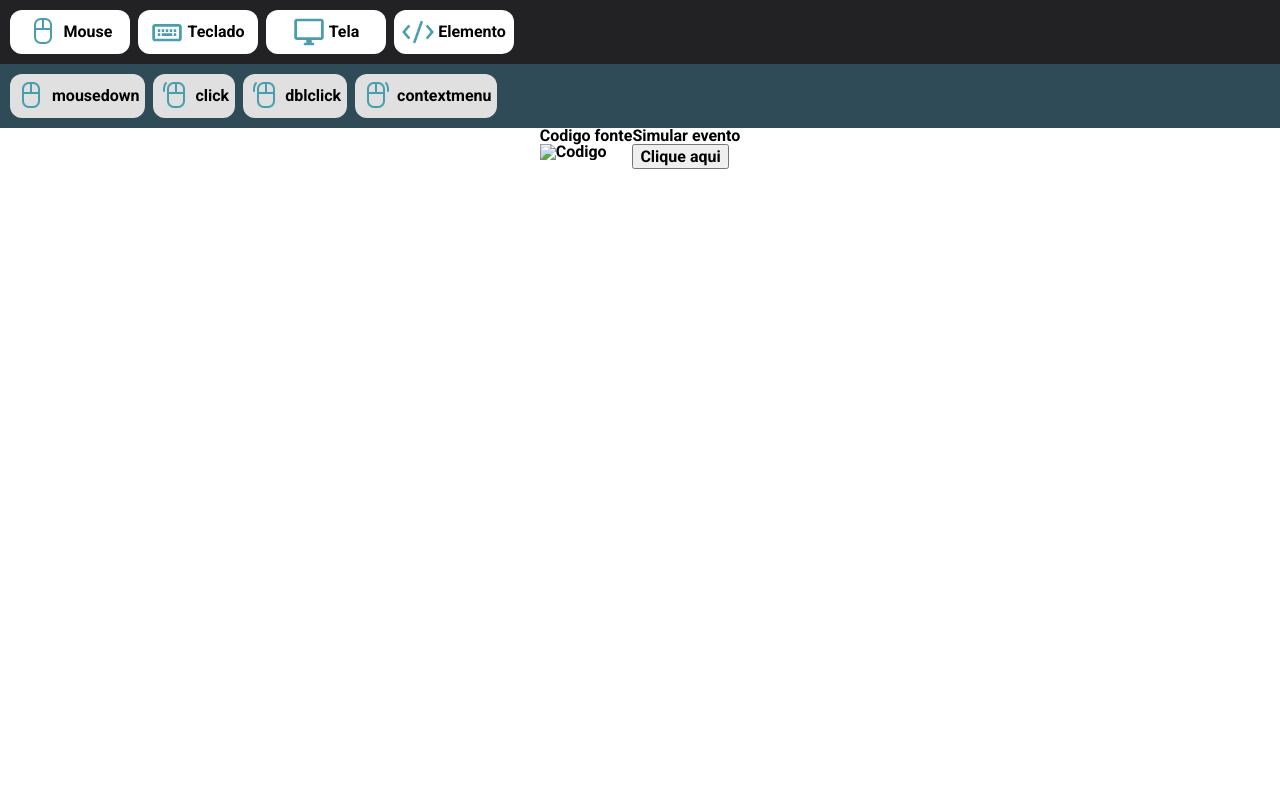
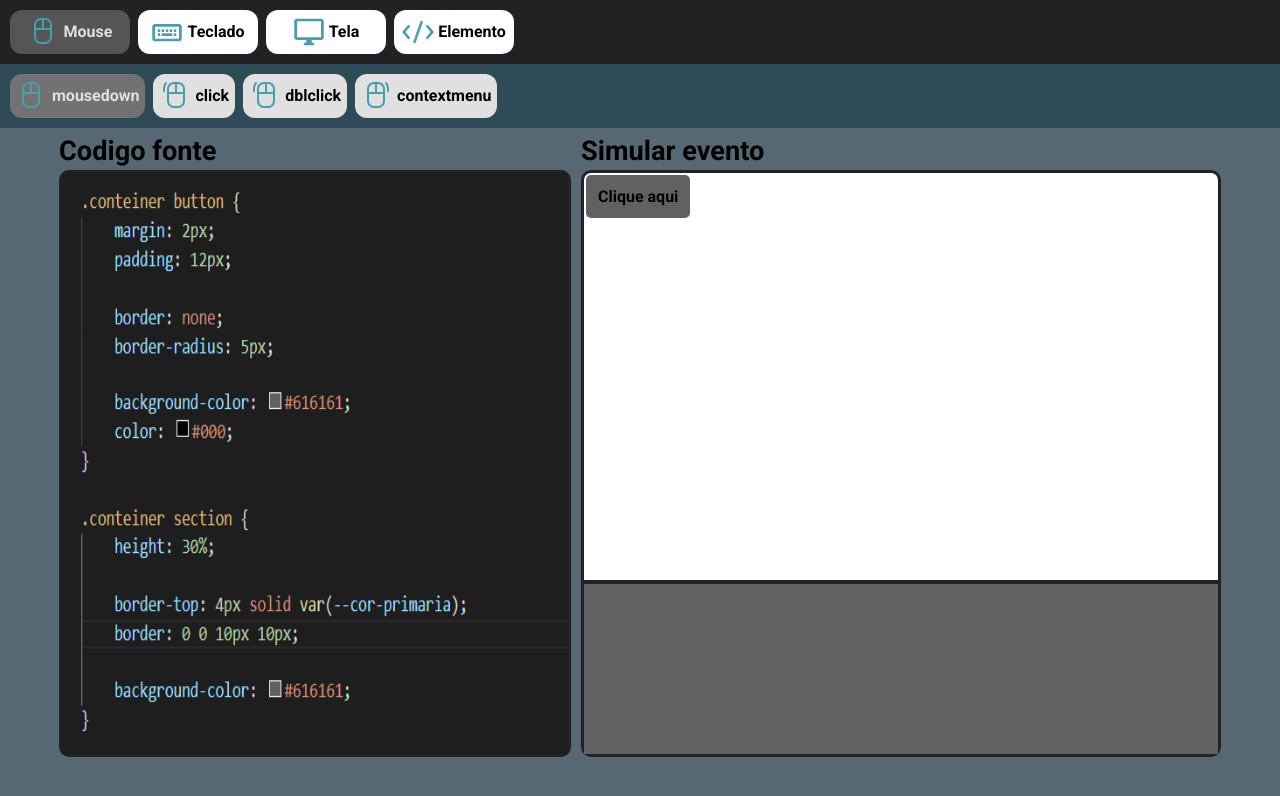
Before and after one commit to WillianBL99/POC_Event_Listener, a plain HTML site: page index.html in a window 1280 px wide. Drawn offline with Linux system fonts and the light colour scheme.

Commit message:
Implementará layout da interface principal

```diff
--- /dev/null
+++ b/css/mediaquery.css
@@ -0,0 +1,5 @@
+@media (min-width: 700px){
+    header nav {
+        overflow: hidden;
+    }
+}
--- a/css/style.css
+++ b/css/style.css
@@ -4,7 +4,6 @@
 
     font-family: 'Roboto', sans-serif;
     font-weight: 700;
-    font-size: 1rem;
 
     --cor-primaria: #222224;
     --cor-secundaria: #2F4B57;
@@ -13,6 +12,28 @@
     --desfoco: #e0e0e0;
 }
 
+
+/* --- Geral --- */
+html, body {
+    height: 100vh;
+    background-color: #576875;
+}
+
+button {
+    cursor: pointer;
+    font-size: 1rem;
+}
+
+button:hover {
+    color: var(--desfoco);
+}
+
+h1 {
+    font-size: 1.7rem;
+}
+
+
+/* --- Header --- */
 header {
     height: 8rem;
 
@@ -21,6 +42,8 @@ header {
 header nav {
     display: flex;
     align-items: center;
+
+    overflow: scroll;
 
     height: 50%;
     padding: 0 10px;
@@ -61,7 +84,77 @@ header img {
     margin-right: 4px;
 }
 
+
+/* --- Main --- */
 main {
     display: flex;
     justify-content: center;
+
+    height: calc(100% - (8rem + 10px));
+
+    padding-top: 10px;
 }
+
+
+section.dir{
+    width: 50%;
+    height: 100%;
+}
+
+section.esq {
+    width: 40%;
+    height: 100%;
+
+    margin-right: 10px;
+}
+
+section.esq img {
+    height: 100%;
+    background-color: #000;
+}
+
+.conteiner {
+    display: flex;
+    flex-direction: column;
+    justify-content: space-between;
+
+    height: 90%;
+
+    margin-top: 5px;
+
+    border: 3px solid var(--cor-primaria);
+    border-radius: 10px;
+
+    background-color: #fff;
+}
+
+.conteiner button {
+    margin: 2px;
+    padding: 12px;
+
+    border: none;
+    border-radius: 5px;
+
+    background-color: #616161;
+    color: #000;
+}
+
+.conteiner section {
+    height: 30%;
+
+    border-top: 4px solid var(--cor-primaria);
+    border: 0 0 10px 10px;
+
+    background-color: #616161;
+}
+
+/* --- Utilitarios --- */
+.main-btn-click {
+    background-color: #555555;
+    color: var(--desfoco);
+}
+
+nav:last-child .btn-click {
+    background-color: #727272;
+    color: var(--desfoco);
+}
--- a/index.html
+++ b/index.html
@@ -9,6 +9,7 @@
     <!-- css -->
     <link rel="stylesheet" href="./css/reset.css">
     <link rel="stylesheet" href="./css/style.css">
+    <link rel="stylesheet" href="./css/mediaquery.css">
     <!-- fonts -->
     <link rel="preconnect" href="https://fonts.googleapis.com">
     <link rel="preconnect" href="https://fonts.gstatic.com" crossorigin>
@@ -17,27 +18,29 @@
 <body>
     <header>
         <nav>
-            <button id="mouse"><img src="./img/mouse.png" alt="botão">Mouse</button>
+            <button class="main-btn-click" id="mouse"><img src="./img/mouse.png" alt="botão">Mouse</button>
             <button id="teclado"><img src="./img/keyboard.png" alt="botão">Teclado</button>
             <button id="tela"><img src="./img/screen.png" alt="botão">Tela</button>
             <button id="elemento"><img src="./img/taghtml.png" alt="botão">Elemento</button>
         </nav>
         <nav>
-            <button><img src="./img/mouse.png" alt="botão">mousedown</button>
+            <button class="btn-click"><img src="./img/mouse.png" alt="botão">mousedown</button>
             <button><img src="./img/leftclickmouse.png" alt="botão">click</button>
             <button><img src="./img/leftclickmouse.png" alt="botão">dblclick</button>
             <button><img src="./img/rightclickmouse.png" alt="botão">contextmenu</button>
         </nav>
     </header>
     <main>
-        <section>
+        <section class="esq">
             <h1>Codigo fonte</h1>
-            <img src="" alt="Codigo">
+            <div class="conteiner">
+                <img src="./img/codeclick.png" alt="Codigo">
+            </div>
         </section>
-        <section>
+        <section class="dir">
             <h1>Simular evento</h1>
             <!-- Evento clique -->
-            <div>
+            <div class="conteiner">
                 <div>
                     <button>Clique aqui</button>
                 </div>
```
Also changed, not shown: img/codeclick.png (added).
